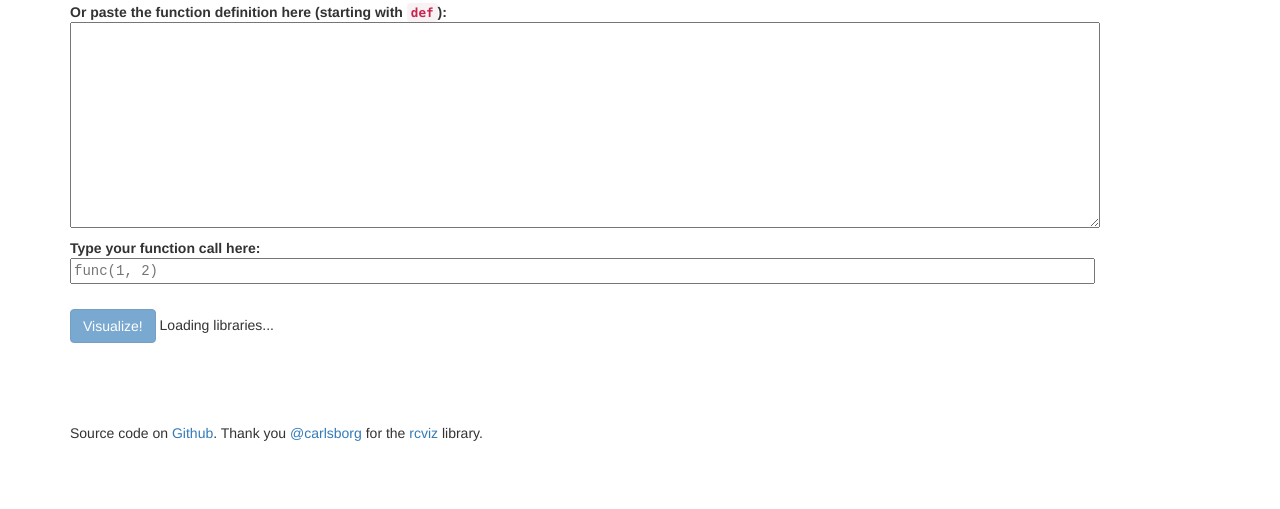
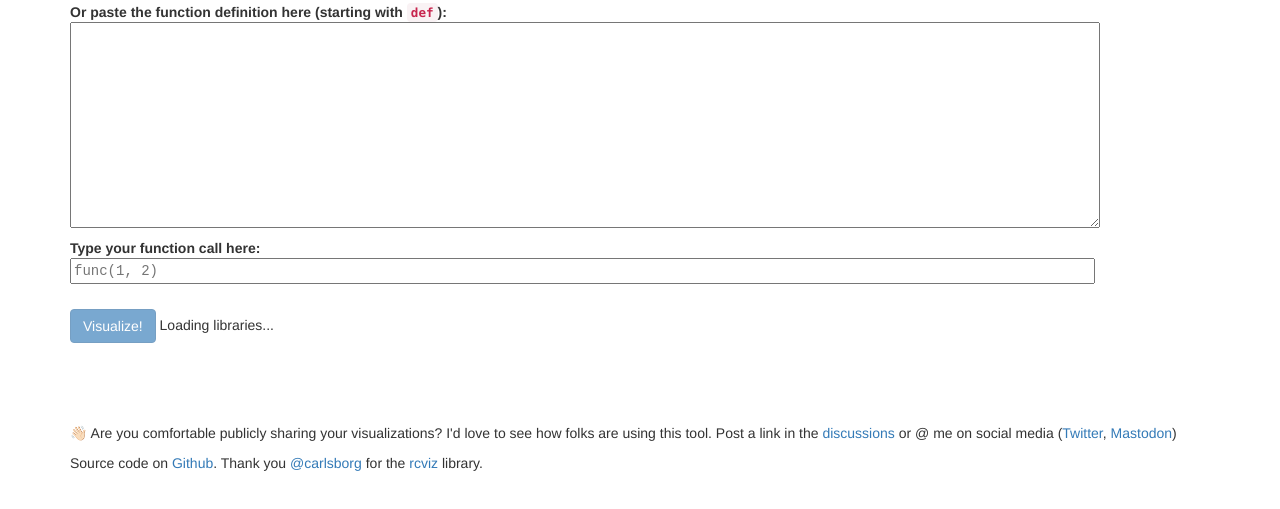
Before and after one commit to pamelafox/recursive-visualizations, a plain HTML site: page index.html in a window 1280 px wide. Shown: the part 93-602 px from the top of the page. Drawn offline with nearby package versions, Linux system fonts and the light colour scheme; a script that the page names is missing.

Commit message:
Adding PSA

```diff
--- a/index.html
+++ b/index.html
@@ -103,6 +103,10 @@ def luhn_sum_double(n):
     </div>
 
     <div style="margin-top:80px;">
+    <p>👋🏻 Are you comfortable publicly sharing your visualizations? I'd love to see how folks are using this tool.
+    Post a link in the <a target="_blank" href="https://github.com/pamelafox/recursive-visualizations/discussions">discussions</a>
+    or @ me on social media (<a target="_blank" href="https://twitter.com/pamelafox">Twitter</a>, <a target="_blank" href="https://fosstodon.org/@pamelafox">Mastodon</a>)
+    </p>
     <p>Source code on <a href="https://github.com/pamelafox/recursive-visualizations" target="_blank">Github</a>. Thank you <a href="https://github.com/carlsborg">@carlsborg</a> for the <a href="https://github.com/carlsborg/rcviz">rcviz</a> library.</p>
     </div>
 
```
